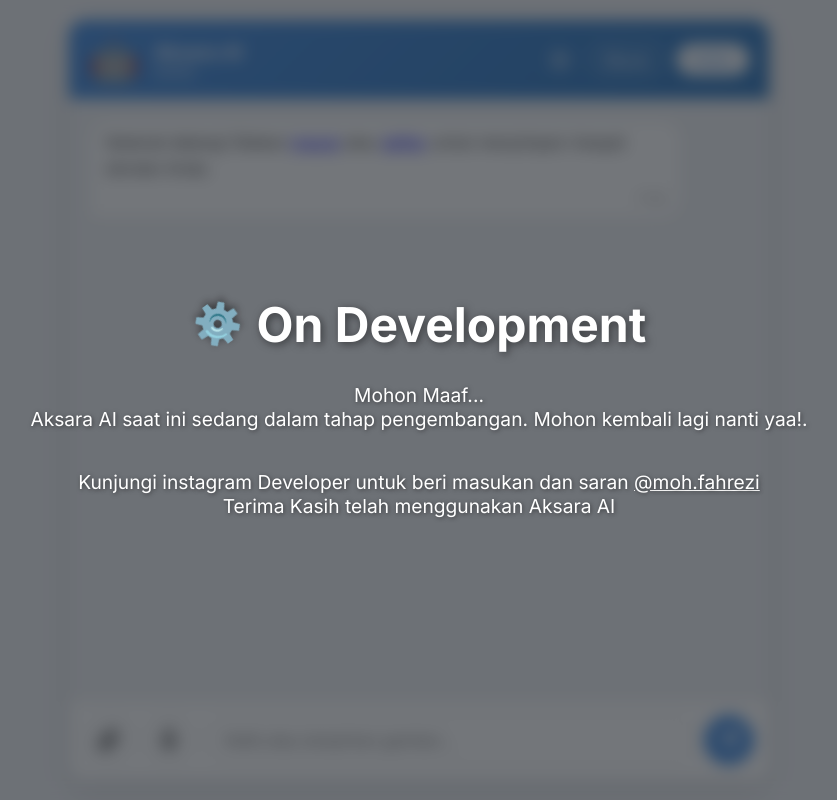
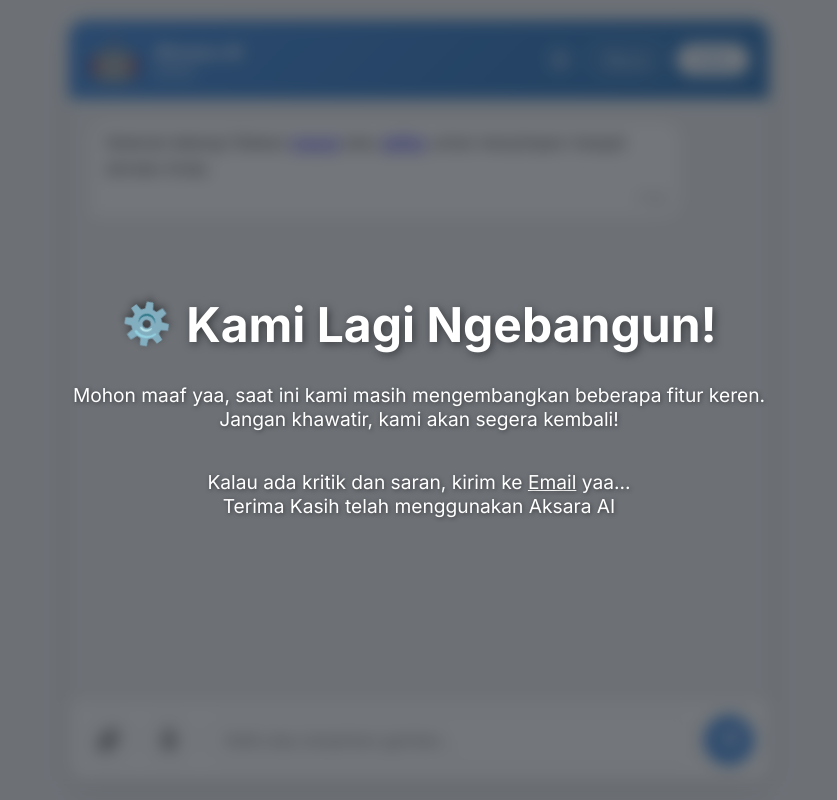
Before and after one commit to fahrezi93/chatbot-Aksara-AI, a Flask app: page / in a window 1280 px wide. Shown: the whole page, without its empty margins (221-1058 px from the left). Run offline with Flask 3, Linux system fonts and the light colour scheme; parts of the project's set-up code (start-up, migrations or seed data) failed here and were passed over; some libraries are stand-ins or nearby versions.

Commit message:
On Development

```diff
--- a/templates/chat.html
+++ b/templates/chat.html
@@ -15,9 +15,9 @@
         <!-- ✅ LAYAR ON DEVELOPMENT BARU -->
     <div id="development-overlay">
         <div class="development-content">
-            <h1><span class="dev-gear-icon">⚙️</span> On Development</h1>
-            <p>Mohon Maaf...<br> Aksara AI saat ini sedang dalam tahap pengembangan. Mohon kembali lagi nanti yaa!.</p>
-            <p>Kunjungi instagram Developer untuk beri masukan dan saran <a href="https://www.instagram.com/moh.fahrezi/" target="_blank">@moh.fahrezi</a><br>Terima Kasih telah menggunakan Aksara AI</p>
+            <h1><span class="dev-gear-icon">⚙️</span>Kami Lagi Ngebangun!</h1>
+            <p>Mohon maaf yaa, saat ini kami masih mengembangkan beberapa fitur keren. <br>Jangan khawatir, kami akan segera kembali!</p>
+            <p>Kalau ada kritik dan saran, kirim ke <a href="mailto:mohfahrezi93@gmail.com" target="_blank">Email</a> yaa...<br>Terima Kasih telah menggunakan Aksara AI</p>
         </div>
     </div>
     <div id="welcome-screen">
```
